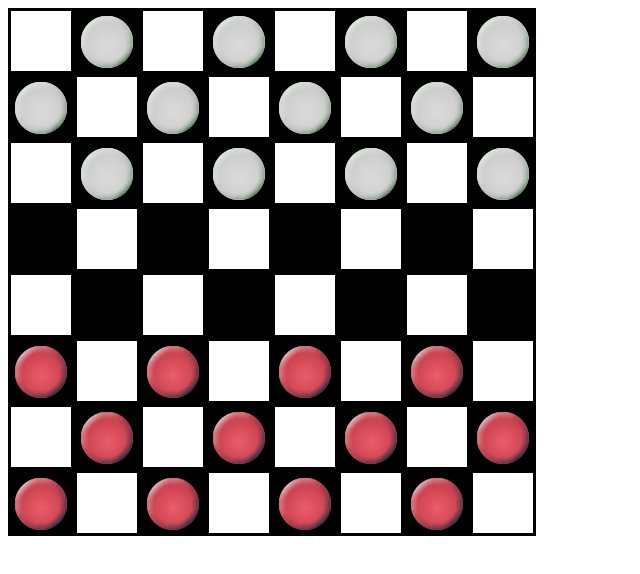
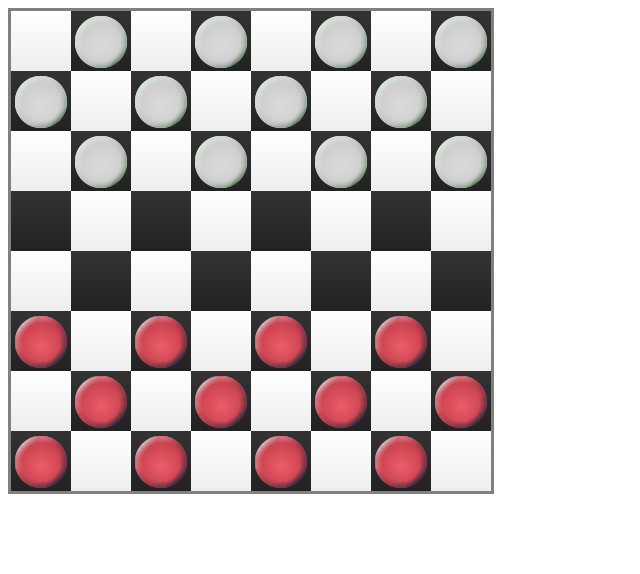
Before and after one commit to bonino97/LPPA, a plain HTML site: page flexbox/flexbox.html in a window 1280 px wide. Shown: the top 574 px of the page, without its empty margins (0-640 px from the left). Drawn offline with Linux system fonts and the light colour scheme.

Commit message:
Finishing style

```diff
--- a/flexbox/flexbox.html
+++ b/flexbox/flexbox.html
@@ -9,85 +9,89 @@
   </head>
   <body>
     <div class="container">
+      <div class="board">
         <div class="flex-container">
           <div class="item-white"></div>
-        <div class="item"><div class="white-piece"></div></div>
+          <div class="item-black"><div class="white-piece"></div></div>
           <div class="item-white"></div>
-        <div class="item"><div class="white-piece"></div></div>
+          <div class="item-black"><div class="white-piece"></div></div>
           <div class="item-white"></div>
-        <div class="item"><div class="white-piece"></div></div>
+          <div class="item-black"><div class="white-piece"></div></div>
           <div class="item-white"></div>
-        <div class="item"><div class="white-piece"></div></div>
+          <div class="item-black"><div class="white-piece"></div></div>
         </div>
         <div class="flex-container">
-        <div class="item"><div class="white-piece"></div></div>
+          <div class="item-black"><div class="white-piece"></div></div>
           <div class="item-white"></div>
-        <div class="item"><div class="white-piece"></div></div>
+          <div class="item-black"><div class="white-piece"></div></div>
           <div class="item-white"></div>
-        <div class="item"><div class="white-piece"></div></div>
+          <div class="item-black"><div class="white-piece"></div></div>
           <div class="item-white"></div>
-        <div class="item"><div class="white-piece"></div></div>
+          <div class="item-black"><div class="white-piece"></div></div>
           <div class="item-white"></div>
         </div>
         <div class="flex-container">
           <div class="item-white"></div>
-        <div class="item"><div class="white-piece"></div></div>
+          <div class="item-black"><div class="white-piece"></div></div>
           <div class="item-white"></div>
-        <div class="item"><div class="white-piece"></div></div>
+          <div class="item-black"><div class="white-piece"></div></div>
           <div class="item-white"></div>
-        <div class="item"><div class="white-piece"></div></div>
+          <div class="item-black"><div class="white-piece"></div></div>
           <div class="item-white"></div>
-        <div class="item"><div class="white-piece"></div></div>
+          <div class="item-black"><div class="white-piece"></div></div>
         </div>
+        <!-- Sin Fichas -->
         <div class="flex-container">
-        <div class="item"></div>
+          <div class="item-black"></div>
           <div class="item-white"></div>
-        <div class="item"></div>
+          <div class="item-black"></div>
           <div class="item-white"></div>
-        <div class="item"></div>
+          <div class="item-black"></div>
           <div class="item-white"></div>
-        <div class="item"></div>
+          <div class="item-black"></div>
           <div class="item-white"></div>
         </div>
         <div class="flex-container">
           <div class="item-white"></div>
-        <div class="item"></div>
+          <div class="item-black"></div>
           <div class="item-white"></div>
-        <div class="item"></div>
+          <div class="item-black"></div>
           <div class="item-white"></div>
-        <div class="item"></div>
+          <div class="item-black"></div>
           <div class="item-white"></div>
-        <div class="item"></div>
+          <div class="item-black"></div>
         </div>
+        <!-- Con Fichas -->
         <div class="flex-container">
-        <div class="item"><div class="red-piece"></div></div>
+          <div class="item-black"><div class="red-piece"></div></div>
           <div class="item-white"></div>
-        <div class="item"><div class="red-piece"></div></div>
+          <div class="item-black"><div class="red-piece"></div></div>
           <div class="item-white"></div>
-        <div class="item"><div class="red-piece"></div></div>
+          <div class="item-black"><div class="red-piece"></div></div>
           <div class="item-white"></div>
-        <div class="item"><div class="red-piece"></div></div>
+          <div class="item-black"><div class="red-piece"></div></div>
           <div class="item-white"></div>
         </div>
         <div class="flex-container">
           <div class="item-white"></div>
-        <div class="item"><div class="red-piece"></div></div>
+          <div class="item-black"><div class="red-piece"></div></div>
           <div class="item-white"></div>
-        <div class="item"><div class="red-piece"></div></div>
+          <div class="item-black"><div class="red-piece"></div></div>
           <div class="item-white"></div>
-        <div class="item"><div class="red-piece"></div></div>
+          <div class="item-black"><div class="red-piece"></div></div>
           <div class="item-white"></div>
-        <div class="item"><div class="red-piece"></div></div>
+          <div class="item-black"><div class="red-piece"></div></div>
         </div>
         <div class="flex-container">
-        <div class="item"><div class="red-piece"></div></div>
+          <div class="item-black"><div class="red-piece"></div></div>
           <div class="item-white"></div>
-        <div class="item"><div class="red-piece"></div></div>
+          <div class="item-black"><div class="red-piece"></div></div>
           <div class="item-white"></div>
-        <div class="item"><div class="red-piece"></div></div>
+          <div class="item-black"><div class="red-piece"></div></div>
           <div class="item-white"></div>
-        <div class="item"><div class="red-piece"></div></div>
+          <div class="item-black"><div class="red-piece"></div></div>
           <div class="item-white"></div>
+        </div>
       </div>
     </div>
   </body>
--- a/flexbox/styles.css
+++ b/flexbox/styles.css
@@ -1,6 +1,11 @@
 .container {
-  width: 1200px;
-  height: 1200px;
+  width: 100%;
+  height: 100%;
+}
+
+.board {
+  border: 3px solid gray;
+  position: absolute;
 }
 
 .flex-container {
@@ -8,19 +13,18 @@
   flex-direction: row;
 }
 
-.item {
+.item-black {
   width: 60px;
   height: 60px;
-  border: 3px solid black;
   background-color: black;
-  display: flex;
+  background: linear-gradient(#333333, #222222);
 }
 
 .item-white {
   width: 60px;
   height: 60px;
-  border: 3px solid black;
-  display: flex;
+  background-color: white;
+  background: linear-gradient(#ffffff, #eeeeee);
 }
 
 .red-piece {
```
Lines whose indentation alone changed are shown as unchanged.
